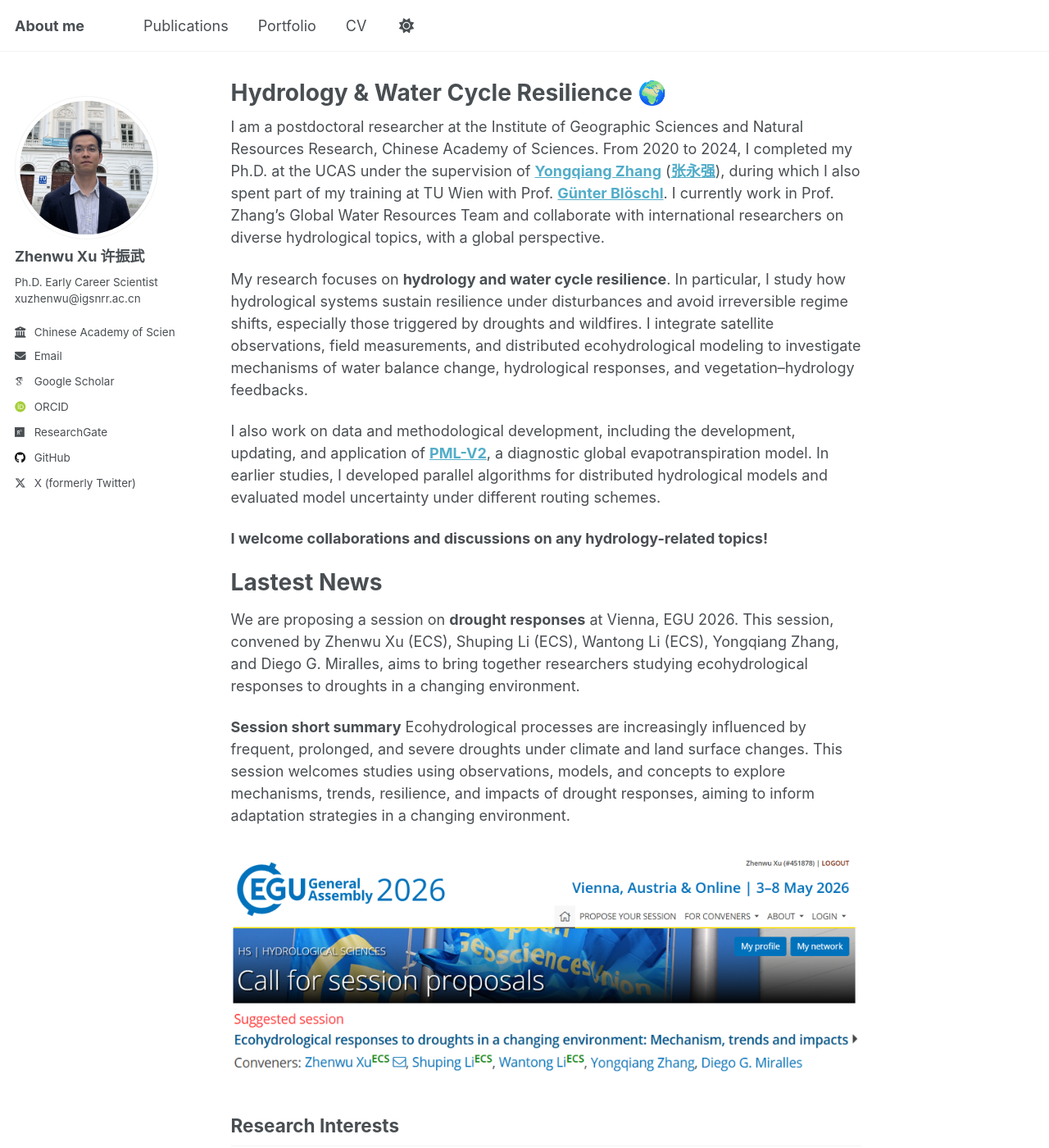
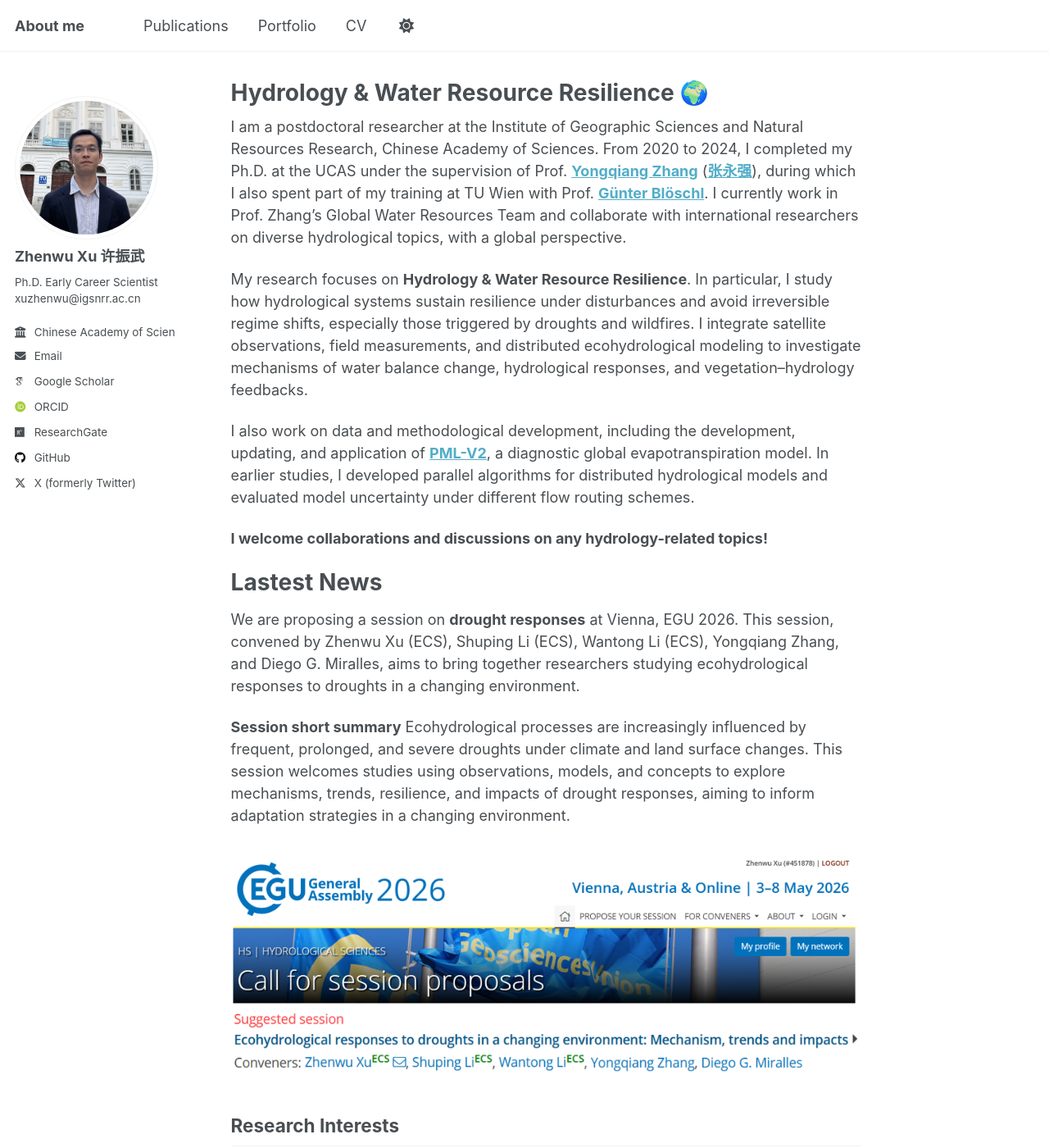
Before and after one commit to xuzhenwu/xuzhenwu.github.io, a Jekyll site: the page built from _pages/about.md, in a window 1280 px wide and 1400 px high. Shown: the whole window at 82% size. Built offline with Jekyll 4.4.1, drawn with Linux system fonts in a browser that asks for light colours; some web fonts are replaced; a script that is not in the unit is left out; some of the changed text lies outside the part shown.

Commit message:
Update about.md

```diff
--- a/_pages/about.md
+++ b/_pages/about.md
@@ -1,6 +1,6 @@
 ---
 permalink: /
-title: "Hydrology & Water Cycle Resilience 🌍"
+title: "Hydrology & Water Resource Resilience 🌍"
 author_profile: true
 redirect_from:
   - /about/
@@ -9,11 +9,11 @@ redirect_from:
 
 
 
-I am a postdoctoral researcher at the Institute of Geographic Sciences and Natural Resources Research, Chinese Academy of Sciences. From 2020 to 2024, I completed my Ph.D. at the UCAS under the supervision of [**Yongqiang Zhang**](https://scholar.google.com/citations?user=t5iGFeAAAAAJ&hl=en&oi=ao) ([**张永强**](https://igsnrr.cas.cn/sourcedb/zw/zjrck/kygg/bjdbgc/201903/t20190327_5262230.html)), during which I also spent part of my training at TU Wien with Prof. [**Günter Blöschl**](https://www.waterresources.at/index.php?id=99). I currently work in Prof. Zhang’s Global Water Resources Team and collaborate with international researchers on diverse hydrological topics, with a global perspective.
+I am a postdoctoral researcher at the Institute of Geographic Sciences and Natural Resources Research, Chinese Academy of Sciences. From 2020 to 2024, I completed my Ph.D. at the UCAS under the supervision of Prof. [**Yongqiang Zhang**](https://scholar.google.com/citations?user=t5iGFeAAAAAJ&hl=en&oi=ao) ([**张永强**](https://igsnrr.cas.cn/sourcedb/zw/zjrck/kygg/bjdbgc/201903/t20190327_5262230.html)), during which I also spent part of my training at TU Wien with Prof. [**Günter Blöschl**](https://www.waterresources.at/index.php?id=99). I currently work in Prof. Zhang’s Global Water Resources Team and collaborate with international researchers on diverse hydrological topics, with a global perspective.
 
-My research focuses on **hydrology and water cycle resilience**. In particular, I study how hydrological systems sustain resilience under disturbances and avoid irreversible regime shifts, especially those triggered by droughts and wildfires. I integrate satellite observations, field measurements, and distributed ecohydrological modeling to investigate mechanisms of water balance change, hydrological responses, and vegetation–hydrology feedbacks.
+My research focuses on **Hydrology & Water Resource Resilience**. In particular, I study how hydrological systems sustain resilience under disturbances and avoid irreversible regime shifts, especially those triggered by droughts and wildfires. I integrate satellite observations, field measurements, and distributed ecohydrological modeling to investigate mechanisms of water balance change, hydrological responses, and vegetation–hydrology feedbacks.
 
-I also work on data and methodological development, including the development, updating, and application of [**PML-V2**](https://developers.google.com/earth-engine/datasets/catalog/CAS_IGSNRR_PML_V2_v018), a diagnostic global evapotranspiration model. In earlier studies, I developed parallel algorithms for distributed hydrological models and evaluated model uncertainty under different routing schemes.
+I also work on data and methodological development, including the development, updating, and application of [**PML-V2**](https://developers.google.com/earth-engine/datasets/catalog/CAS_IGSNRR_PML_V2_v018), a diagnostic global evapotranspiration model. In earlier studies, I developed parallel algorithms for distributed hydrological models and evaluated model uncertainty under different flow routing schemes.
 
 **I welcome collaborations and discussions on any hydrology-related topics!**
 
@@ -29,10 +29,10 @@ Ecohydrological processes are increasingly influenced by frequent, prolonged, an
 
 ## Research Interests
 
-* 💧🌲 Water balance responses to disturbances (droughts, wildfires, deforestation, LULC, human intervention, tropical cyclones etc.)
+* 💧🌲 **Hydrological responses** to disturbances — droughts, wildfires, deforestation, land-use change, human intervention
 
-* 🌱♻️ Long-term trends and resilience of ecohydrological systems under recurring stress from disturbances
+* 🌱♻️ **Long-term trends and resilience** — ecohydrological systems under recurring stress from disturbances
 
-* 🖥️💦 Process-based modelling of evapotranspiration and streamflow
+* 🖥️💦 **Process-based modeling** for evapotranspiration, streamflow, and vegetation–water interactions
 
-* 🛰️🌍 Integration of satellite observations and field data for hydrological monitoring
+* 🛰️🌍 **Satellite–field integration** for hydrological monitoring
```
